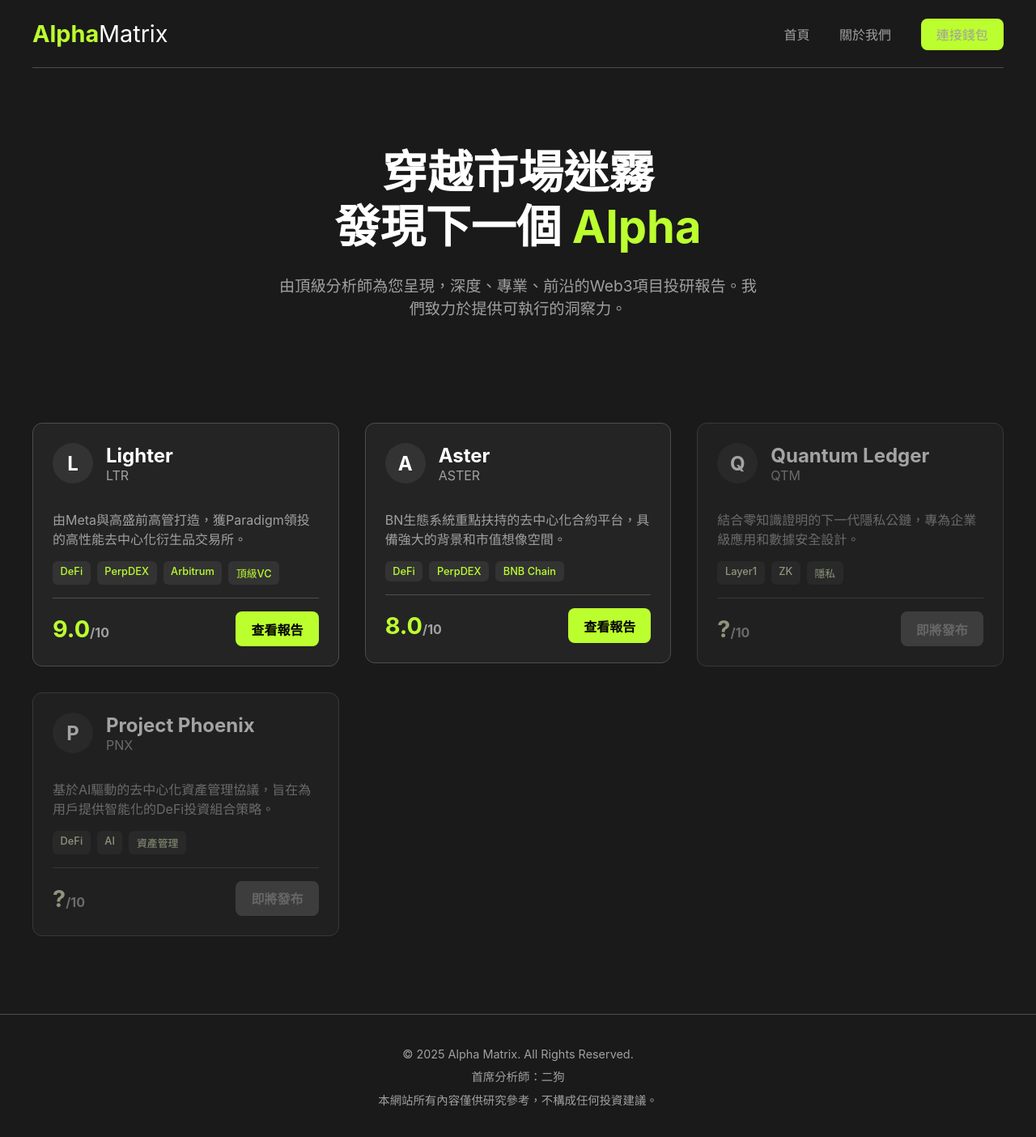
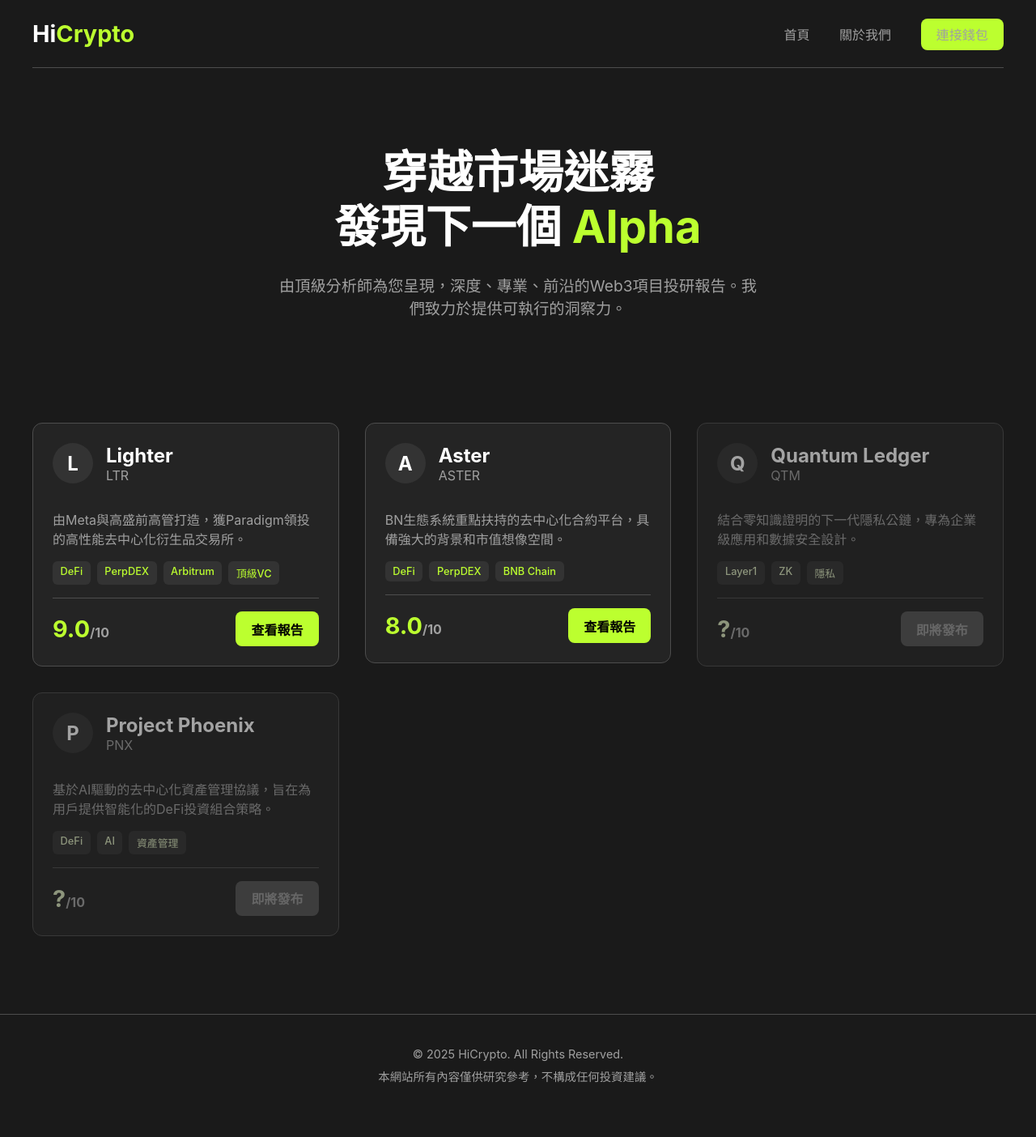
Before and after one commit to MadErgo/HiCrypto-Website, a plain HTML site: page index.html in a window 1280 px wide. Shown: the whole page at 81% size. After the commit the page ends 1379 px from the top, so only its background shows below. Drawn offline with Linux system fonts and the light colour scheme.

Commit message:
Update branding to HiCrytpo

```diff
--- a/index.html
+++ b/index.html
@@ -3,7 +3,7 @@
 <head>
     <meta charset="UTF-8">
     <meta name="viewport" content="width=device-width, initial-scale=1.0">
-    <title>Alpha Matrix - 深度Web3投研</title>
+    <title>HiCrypto - 深度Web3投研</title>
     <style>
         :root {
             --accent-color: #BCFF2F;
@@ -46,13 +46,13 @@
         .logo {
             font-size: 1.8rem;
             font-weight: 700;
-            color: var(--accent-color);
+            color: var(--text-primary);
             text-decoration: none;
         }
 
         .logo span {
-            color: var(--text-primary);
-            font-weight: 400;
+            color: var(--accent-color);
+            font-weight: 700;
         }
 
         .nav a {
@@ -248,7 +248,7 @@
 <body>
 
     <header class="header container">
-        <a href="#" class="logo">Alpha<span>Matrix</span></a>
+        <a href="#" class="logo">Hi<span>Crypto</span></a>
         <nav class="nav">
             <a href="#">首頁</a>
             <a href="#">關於我們</a>
@@ -348,8 +348,7 @@
     </main>
 
     <footer class="footer">
-        <p>© 2025 Alpha Matrix. All Rights Reserved.</p>
-        <p>首席分析師：二狗</p>
+        <p>© 2025 HiCrypto. All Rights Reserved.</p>
         <p>本網站所有內容僅供研究參考，不構成任何投資建議。</p>
     </footer>
 
```
